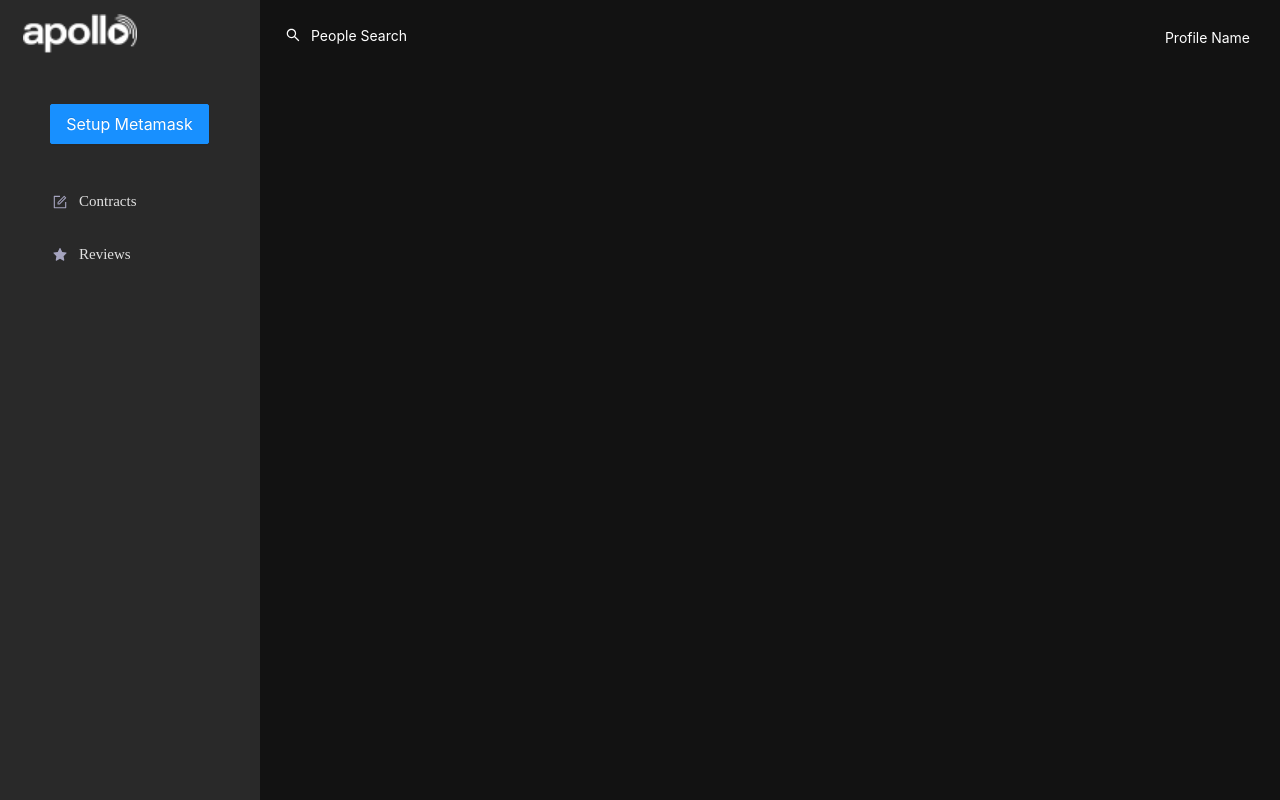
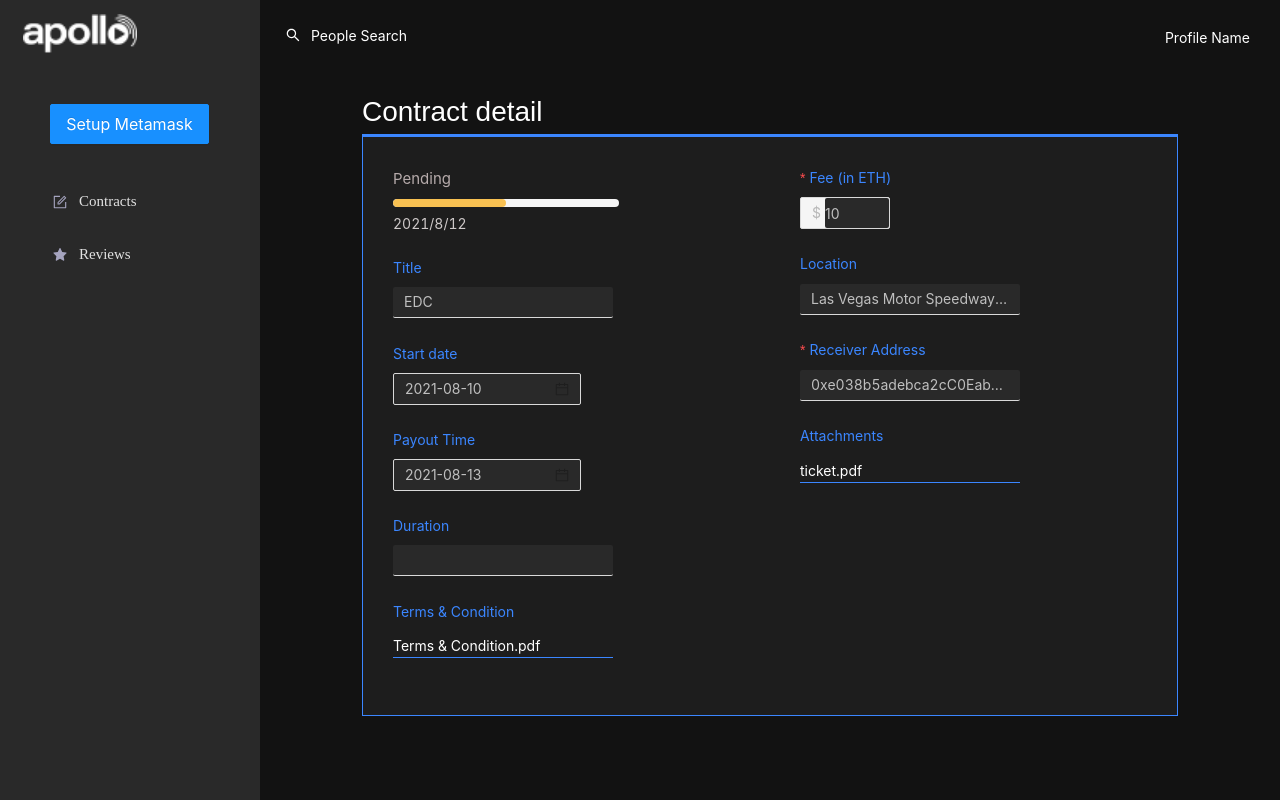
Before and after one commit to will0t/ApolloMusic, a React (Create React App) app in the folder frontend/: page /contractDetail in a window 1280 px wide. Built offline with nearby package versions, Linux system fonts and the light colour scheme.

Commit message:
view contract page
view contract page

```diff
--- a/frontend/src/App.js
+++ b/frontend/src/App.js
@@ -12,6 +12,7 @@ import Homepage from './views/homepage.js';
 import Metamask from './views/metamask.js';
 import CreateSC from './views/createSC.js';
 import ConfirmSC from './views/confirmSC.js';
+import ContractDetail from './views/contractDetail.js';
 import FinishedSC from './views/finishedSC.js';
 
 // CSS
@@ -29,6 +30,7 @@ class App extends React.Component {
             <Route path = "/metamask" exact component = {Metamask}/>
             <Route path = "/create" exact component = {CreateSC}/>
             <Route path = "/confirm" exact component = {ConfirmSC}/>
+            <Route path = "/contractDetail" exact component = {ContractDetail}/>
             <Route path = "/success" exact component = {FinishedSC}/>
           </Switch>
         </div>
--- /dev/null
+++ b/frontend/src/css/contractDetail.css
@@ -0,0 +1,120 @@
+.createSC_div{
+    padding-left: 10%;
+    padding-right: 10%;
+}
+
+.half_div{
+    width:50%;
+    height: 580px;
+    float:left;
+    padding-left: 30px;
+    padding-top: 30px;
+    background: var(--dialouge-background) 0% 0% no-repeat padding-box;
+    background: #1D1D1D 0% 0% no-repeat padding-box;
+    opacity: 1;
+}
+
+.left-half-border{
+    border-top: 1px solid #3B86FF;
+    border-left: 1px solid #3B86FF;
+    border-bottom:1px solid #3B86FF;
+}
+
+.right-half-border{
+    border-top: 1px solid #3B86FF;
+    border-right: 1px solid #3B86FF;
+    border-bottom: 1px solid #3B86FF;
+}
+
+/* label */
+.ant-form-item-label > label{
+    position: relative;
+    display: inline-flex;
+    align-items: center;
+    height: 32px;
+    color: #3B86FF;
+    font-size: 14px;
+}
+
+.create-title{
+    border-bottom: 2px solid #3B86FF;
+    color:white;
+    font-size: 28px;
+    font-family: fantasy;
+}
+
+.ant-input {
+    box-sizing: border-box;
+    margin: 0;
+    padding: 0;
+    font-variant: tabular-nums;
+    list-style: none;
+    font-feature-settings: 'tnum', "tnum";
+    position: relative;
+    display: inline-block;
+    width: 100%;
+    min-width: 0;
+    padding: 4px 11px;
+    color: white;
+    font-size: 14px;
+    line-height: 1.5715;
+    background: var(--dialouge-background) 0% 0% no-repeat padding-box;
+    background: #1D1D1D 0% 0% no-repeat padding-box;
+    opacity: 1;
+    background-image: none;
+    border: 0;
+    border-bottom: 1px solid #3B86FF;
+    border-radius: 2px;
+    transition: all 0.3s;
+}
+
+.button-div{
+    float: left;
+    padding-right: 20px;
+}
+
+/* progress*/
+.ant-progress-outer {
+    display: inline-block;
+    width: 60%;
+    margin-right: 0;
+    padding-right: 0;
+}
+
+.condition{
+    color: #3B86FF;
+}
+
+.progress-title{
+    color:#ddcfcfcb;
+    font-size: 15px;
+}
+
+/* input background */
+.ant-input[disabled] {
+    color: rgba(0, 0, 0, 0.25);
+    background-color: #292929;
+    cursor: not-allowed;
+    opacity: 1;
+}
+
+/* date picker background */
+.ant-picker.ant-picker-disabled {
+    background: #292929;
+    border-color: #d9d9d9;
+    cursor: not-allowed;
+}
+
+/* fee background */
+.ant-input-number-input {
+    width: 100%;
+    height: 30px;
+    padding: 0 11px;
+    text-align: left;
+    background-color: #292929;
+    border: 0;
+    border-radius: 2px;
+    outline: 0;
+    transition: all 0.3s linear;
+    -moz-appearance: textfield !important;
+}
--- /dev/null
+++ b/frontend/src/views/contractDetail.js
@@ -0,0 +1,150 @@
+import React from 'react';
+import { Form, Input, Button, DatePicker, Upload, InputNumber, Progress } from 'antd';
+import { InboxOutlined } from '@ant-design/icons';
+import moment from 'moment';
+import 'antd/dist/antd.css';
+
+//customized css
+import '../css/contractDetail.css'
+
+
+class CreateSC extends React.Component {
+
+    render() {
+
+        const { Dragger } = Upload;
+
+        const onFinish = (values) => {
+            console.log('Success:', values);
+
+            //date format
+            const startTime = moment(values.startDate).format('YYYY-MM-DD')
+            console.log(startTime)
+            values.startDate = startTime
+
+            const payoutTime = moment(values.payoutTime).format('YYYY-MM-DD')
+            console.log(payoutTime)
+            values.payoutTime = payoutTime
+
+            this.props.history.push('/confirm', { values })
+        };
+
+        const onFinishFailed = (errorInfo) => {
+            console.log('Failed:', errorInfo);
+        };
+
+        return (
+            <div className="createSC_div">
+
+                <div className="create-title">
+                    Contract detail
+                </div>
+
+                <Form
+                    name="basic"
+                    labelCol={{
+                        span: 8,
+                    }}
+                    wrapperCol={{
+                        span: 14,
+                    }}
+                    layout="vertical"
+                    initialValues={{ remember: true }}
+                    onFinish={onFinish}
+                    onFinishFailed={onFinishFailed}
+
+                >
+
+                    <div className='half_div left-half-border'>
+
+                        <div className="condition">
+                            <div className="progress-title">
+                                Pending
+                            </div>
+                            <Progress strokeColor={'#faad14b8'} percent={50} showInfo={false} />
+                            <div style={{color:'#fbf5f5cb'}}>
+                            2021/8/12
+                            </div>
+                        </div>
+
+                        <br/>
+
+                        <Form.Item
+                            label="Title"
+                            name="title"
+                        //rules={[{ required: true, message: 'please input the title' }]}
+                        >
+                            <Input placeholder="EDC" disabled />
+                        </Form.Item>
+
+
+
+                        <Form.Item label="Start date" name="startDate">
+                            <DatePicker placeholder="2021-08-10" disabled />
+
+                        </Form.Item>
+                        <Form.Item label="Payout Time" name="payoutTime">
+                            <DatePicker placeholder="2021-08-13" disabled />
+                        </Form.Item>
+
+                        <Form.Item
+                            label="Duration"
+                            name="Duration"
+
+                        >
+                            <Input disabled />
+                        </Form.Item>
+
+                        <Form.Item
+                            label="Terms & Condition"
+                            name="term"
+                        >
+                            <div style={{ 'border-bottom': '1px solid #3B86FF' }}>
+                                <a style={{ color: 'white' }}>Terms & Condition.pdf</a>
+                            </div>
+                        </Form.Item>
+
+
+                    </div>
+                    <div className='half_div right-half-border'>
+                        <Form.Item
+                            label="Fee (in ETH)"
+                            name="fee"
+                            rules={[{ required: true, message: 'please input the fee' }]}
+                        >
+                            <InputNumber prefix="$" placeholder="10" disabled />
+                        </Form.Item>
+                        <Form.Item
+                            label="Location"
+                            name="location"
+                        // rules={[{ required: true, message: 'Title of Booking' }]}
+                        >
+                            <Input placeholder="Las Vegas Motor Speedway, Las Vegas" disabled />
+                        </Form.Item>
+                        <Form.Item
+                            label="Receiver Address"
+                            name="receiverAddress"
+                            rules={[{ required: true, message: 'please input Receiver Address' }]}
+                        >
+                            <Input placeholder="0xe038b5adebca2cC0Eab655a78E8a87C306854951" disabled />
+                        </Form.Item>
+
+                        <Form.Item
+                            label="Attachments"
+                            name="attachments"
+
+                        >
+                            <div style={{ 'border-bottom': '1px solid #3B86FF' }}>
+                                <a style={{ color: 'white' }}>ticket.pdf</a>
+                            </div>
+                        </Form.Item>
+
+                    </div>
+                </Form>
+
+            </div >
+        )
+    }
+}
+
+export default CreateSC;
```
